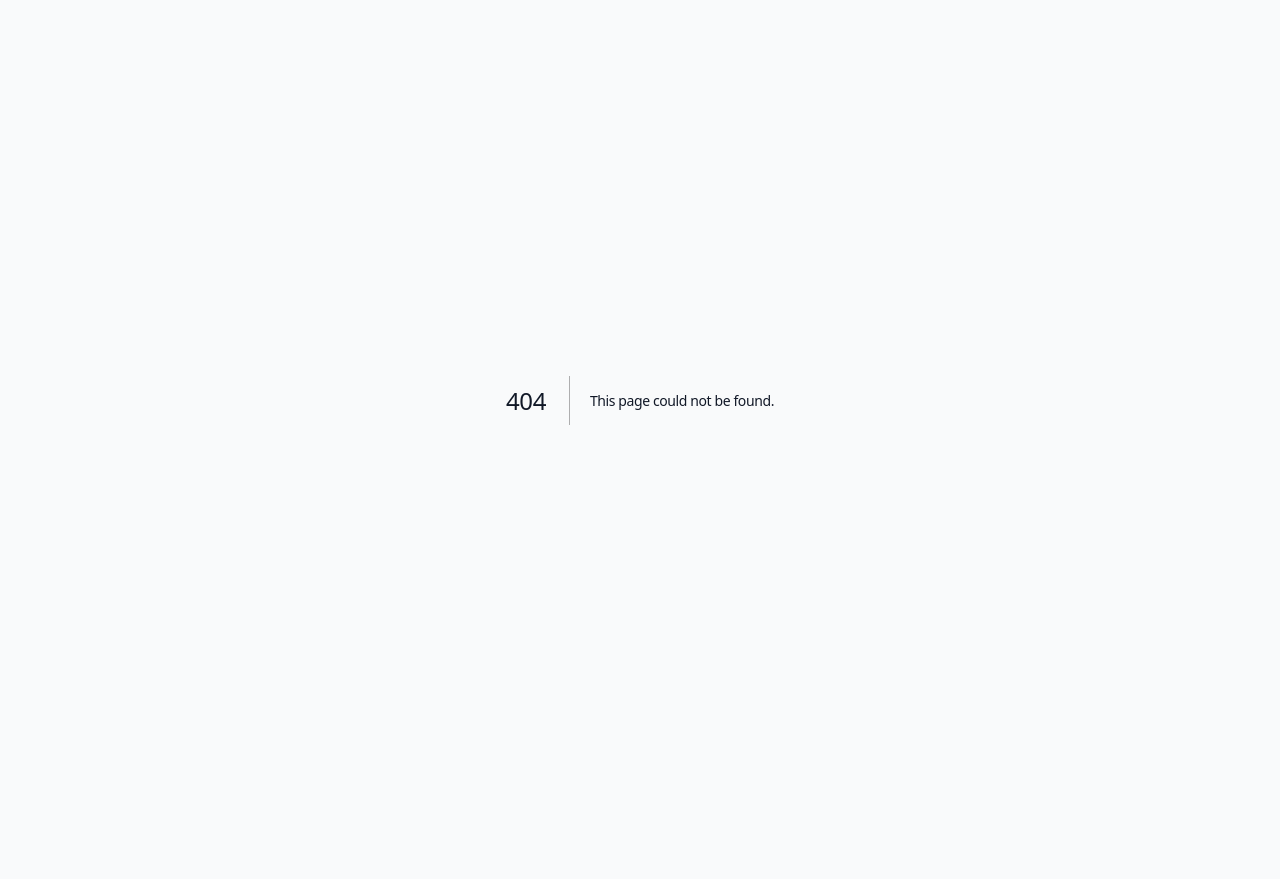
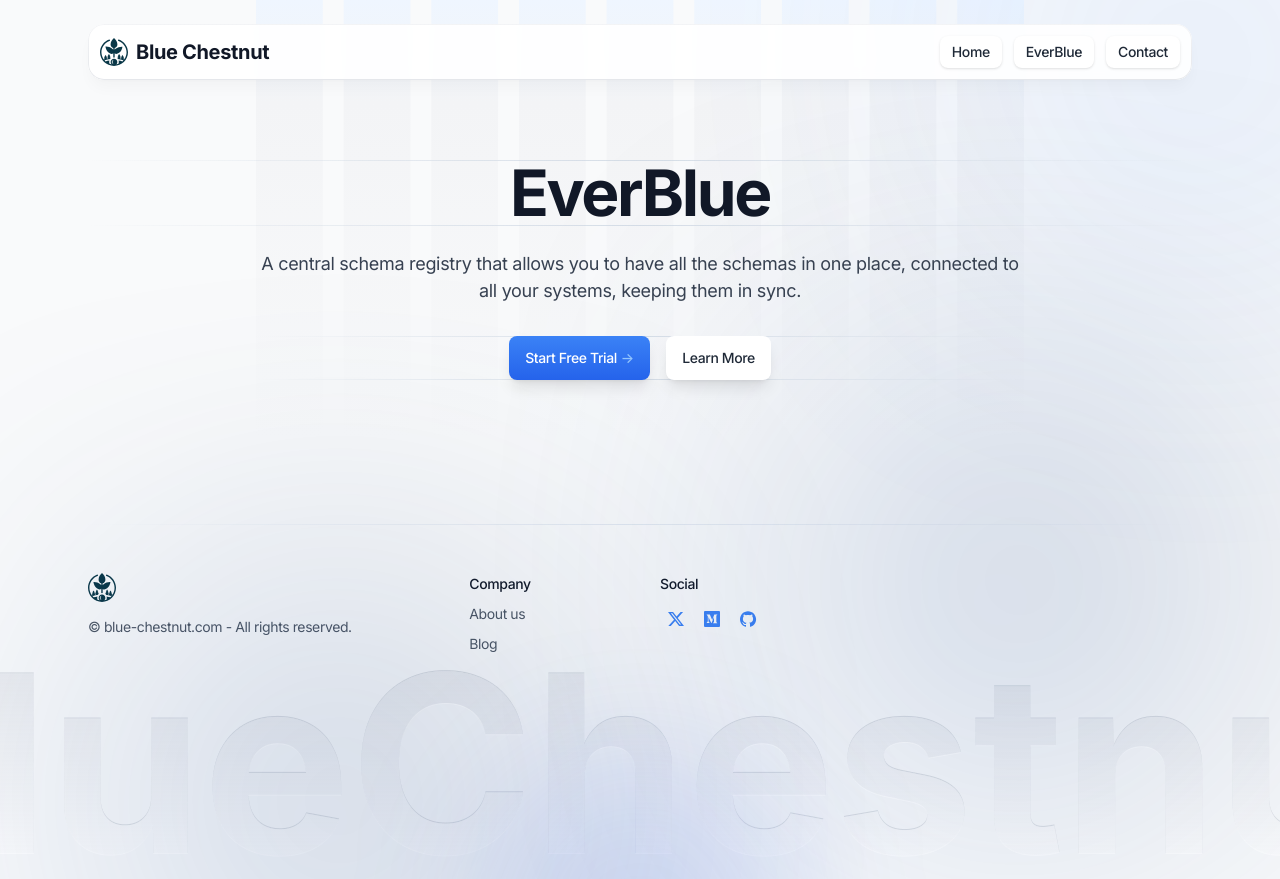
Before and after one commit to Blue-Chestnut/landingpage, a Next.js app: page /everblue in a window 1280 px wide. Before the commit this address had no page. Before the commit the page ends 800 px from the top, so only its background shows below. Built offline with nearby package versions, Linux system fonts and the light colour scheme.

Commit message:
added everblue

```diff
--- /dev/null
+++ b/app/(default)/everblue/page.tsx
@@ -0,0 +1,15 @@
+import HeroEverBlue from "@/components/hero-everblue";
+
+export const metadata = {
+    title: "Blue Chestnut - EverBlue",
+    description:
+        "EverBlue is a central schema registry that allows you to have all the schemas in one place, connected to all your systems.",
+};
+
+export default function EverBlue() {
+    return (
+        <>
+            <HeroEverBlue />
+        </>
+    );
+}
--- a/app/(default)/services/page.tsx
+++ /dev/null
@@ -1,11 +0,0 @@
-export const metadata = {
-    title: "Blue Chestnut - Services",
-    description: "Services Page of Blue Chestnut",
-};
-
-export default function Services() {
-    return (
-        <>
-        </>
-    );
-}
--- a/components/cta.tsx
+++ b/components/cta.tsx
@@ -31,18 +31,15 @@ export default function Cta() {
           </div>
           <div className="px-4 py-12 md:px-12 md:py-20">
             <h2 className="mb-6 border-y text-3xl font-bold text-gray-200 [border-image:linear-gradient(to_right,transparent,theme(colors.slate.700/.7),transparent)1] md:mb-12 md:text-4xl">
-              Create your next project with Simple
+              Create your next project with Blue Chestnut
             </h2>
             <div className="mx-auto max-w-xs sm:flex sm:max-w-none sm:justify-center">
               <a
                 className="btn group mb-4 w-full bg-gradient-to-t from-blue-600 to-blue-500 bg-[length:100%_100%] bg-[bottom] text-white shadow hover:bg-[length:100%_150%] sm:mb-0 sm:w-auto"
-                href="#0"
+                href="mailto:contact@bluechestnut.com"
               >
                 <span className="relative inline-flex items-center">
-                  Start Free Trial{" "}
-                  <span className="ml-1 tracking-normal text-blue-300 transition-transform group-hover:translate-x-0.5">
-                    -&gt;
-                  </span>
+                  Contact Us
                 </span>
               </a>
             </div>
--- /dev/null
+++ b/components/hero-everblue.tsx
@@ -0,0 +1,68 @@
+import Image from "next/image";
+import PageIllustration from "@/components/page-illustration";
+
+export default function HeroEverBlue() {
+    return (
+        <section className="relative">
+            <PageIllustration />
+            <div className="mx-auto max-w-6xl px-4 sm:px-6">
+                {/* Hero content */}
+                <div className="pb-12 pt-32 md:pb-20 md:pt-40">
+                    {/* Section header */}
+                    <div className="pb-12 text-center md:pb-16">
+                        <h1
+                            className="mb-6 border-y text-5xl font-bold [border-image:linear-gradient(to_right,transparent,theme(colors.slate.300/.8),transparent)1] md:text-6xl"
+                            data-aos="zoom-y-out"
+                            data-aos-delay={150}
+                        >
+                            EverBlue
+                        </h1>
+                        <div className="mx-auto max-w-3xl">
+                            <p
+                                className="mb-8 text-lg text-gray-700"
+                                data-aos="zoom-y-out"
+                                data-aos-delay={300}
+                            >
+                                A central schema registry that allows you to
+                                have all the schemas in one place, connected to
+                                all your systems, keeping them in sync.
+                            </p>
+                            <div className="relative before:absolute before:inset-0 before:border-y before:[border-image:linear-gradient(to_right,transparent,theme(colors.slate.300/.8),transparent)1]">
+                                <div
+                                    className="mx-auto max-w-xs sm:flex sm:max-w-none sm:justify-center"
+                                    data-aos="zoom-y-out"
+                                    data-aos-delay={450}
+                                >
+                                    <a
+                                        className="btn group mb-4 w-full bg-gradient-to-t from-blue-600 to-blue-500 bg-[length:100%_100%] bg-[bottom] text-white shadow hover:bg-[length:100%_150%] sm:mb-0 sm:w-auto"
+                                        href="mailto:contact@bluechestnut.com"
+                                    >
+                                        <span className="relative inline-flex items-center">
+                                            Start Free Trial{" "}
+                                            <span className="ml-1 tracking-normal text-blue-300 transition-transform group-hover:translate-x-0.5">
+                                                -&gt;
+                                            </span>
+                                        </span>
+                                    </a>
+                                    <a
+                                        className="btn w-full bg-white text-gray-800 shadow hover:bg-gray-50 sm:ml-4 sm:w-auto"
+                                        href="#0"
+                                    >
+                                        Learn More
+                                    </a>
+                                </div>
+                            </div>
+                        </div>
+                    </div>
+                    {/* Hero image */}
+                    <div
+                        className="mx-auto max-w-3xl"
+                        data-aos="zoom-y-out"
+                        data-aos-delay={600}
+                    >
+                    </div>
+                </div>
+            </div>
+        </section>
+    );
+}
--- a/components/hero-home.tsx
+++ b/components/hero-home.tsx
@@ -23,7 +23,8 @@ export default function HeroHome() {
                 data-aos="zoom-y-out"
                 data-aos-delay={300}
               >
-                We build the bridge between your real world problems and cutting edge AI technology.
+                We build the bridge between your real world problems and cutting
+                edge AI technology.
               </p>
               <div className="relative before:absolute before:inset-0 before:border-y before:[border-image:linear-gradient(to_right,transparent,theme(colors.slate.300/.8),transparent)1]">
                 <div
@@ -44,7 +45,7 @@ export default function HeroHome() {
                   </a>
                   <a
                     className="btn w-full bg-white text-gray-800 shadow hover:bg-gray-50 sm:ml-4 sm:w-auto"
-                    href="#0"
+                    href="/everblue"
                   >
                     Learn More
                   </a>
@@ -58,13 +59,16 @@ export default function HeroHome() {
             data-aos="zoom-y-out"
             data-aos-delay={600}
           >
-            {/* <div className="relative aspect-video rounded-2xl bg-gray-900 px-5 py-3 shadow-xl before:pointer-events-none before:absolute before:-inset-5 before:border-y before:[border-image:linear-gradient(to_right,transparent,theme(colors.slate.300/.8),transparent)1] after:absolute after:-inset-5 after:-z-10 after:border-x after:[border-image:linear-gradient(to_bottom,transparent,theme(colors.slate.300/.8),transparent)1]">
+            {
+              /* <div className="relative aspect-video rounded-2xl bg-gray-900 px-5 py-3 shadow-xl before:pointer-events-none before:absolute before:-inset-5 before:border-y before:[border-image:linear-gradient(to_right,transparent,theme(colors.slate.300/.8),transparent)1] after:absolute after:-inset-5 after:-z-10 after:border-x after:[border-image:linear-gradient(to_bottom,transparent,theme(colors.slate.300/.8),transparent)1]">
               <div className="relative mb-8 flex items-center justify-between before:block before:h-[9px] before:w-[41px] before:bg-[length:16px_9px] before:[background-image:radial-gradient(circle_at_4.5px_4.5px,_theme(colors.gray.600)_4.5px,_transparent_0)] after:w-[41px]">
                 <span className="text-[13px] font-medium text-white">
                   cruip.com
                 </span>
-              </div> */}
-              {/* <div className="font-mono text-gray-500 [&_span]:opacity-0">
+              </div> */
+            }
+            {
+              /* <div className="font-mono text-gray-500 [&_span]:opacity-0">
                 <span className="animate-[code-1_10s_infinite] text-gray-200">
                   npm login
                 </span>{" "}
@@ -87,7 +91,8 @@ export default function HeroHome() {
                 <span className="animate-[code-6_10s_infinite]">
                   Package published.
                 </span>
-              </div> */}
+              </div> */
+            }
             {/* </div> */}
           </div>
         </div>
--- a/components/ui/footer.tsx
+++ b/components/ui/footer.tsx
@@ -7,7 +7,11 @@ export default function Footer({ border = false }: { border?: boolean }) {
       <div className="mx-auto max-w-6xl px-4 sm:px-6">
         {/* Top area: Blocks */}
         <div
-          className={`grid gap-10 py-8 sm:grid-cols-12 md:py-12 ${border ? "border-t [border-image:linear-gradient(to_right,transparent,theme(colors.slate.200),transparent)1]" : ""}`}
+          className={`grid gap-10 py-8 sm:grid-cols-12 md:py-12 ${
+            border
+              ? "border-t [border-image:linear-gradient(to_right,transparent,theme(colors.slate.200),transparent)1]"
+              : ""
+          }`}
         >
           {/* 1st block */}
           <div className="space-y-2 sm:col-span-12 lg:col-span-4">
@@ -20,7 +24,8 @@ export default function Footer({ border = false }: { border?: boolean }) {
           </div>
 
           {/* 2nd block */}
-          {/* <div className="space-y-2 sm:col-span-6 md:col-span-3 lg:col-span-2">
+          {
+            /* <div className="space-y-2 sm:col-span-6 md:col-span-3 lg:col-span-2">
             <h3 className="text-sm font-medium">Product</h3>
             <ul className="space-y-2 text-sm">
               <li>
@@ -64,7 +69,8 @@ export default function Footer({ border = false }: { border?: boolean }) {
                 </Link>
               </li>
             </ul>
-          </div> */}
+          </div> */
+          }
 
           {/* 3rd block */}
           <div className="space-y-2 sm:col-span-6 md:col-span-3 lg:col-span-2">
@@ -78,14 +84,16 @@ export default function Footer({ border = false }: { border?: boolean }) {
                   About us
                 </Link>
               </li>
-              {/* <li>
+              {
+                /* <li>
                 <Link
                   className="text-gray-600 transition hover:text-gray-900"
                   href="#0"
                 >
                   Diversity & Inclusion
                 </Link>
-              </li> */}
+              </li> */
+              }
               <li>
                 <Link
                   className="text-gray-600 transition hover:text-gray-900"
@@ -94,27 +102,32 @@ export default function Footer({ border = false }: { border?: boolean }) {
                   Blog
                 </Link>
               </li>
-              {/* <li>
+              {
+                /* <li>
                 <Link
                   className="text-gray-600 transition hover:text-gray-900"
                   href="#0"
                 >
                   Careers
                 </Link>
-              </li> */}
-              {/* <li>
+              </li> */
+              }
+              {
+                /* <li>
                 <Link
                   className="text-gray-600 transition hover:text-gray-900"
                   href="#0"
                 >
                   Financial statements
                 </Link>
-              </li> */}
+              </li> */
+              }
             </ul>
           </div>
 
           {/* 4th block */}
-          {/* <div className="space-y-2 sm:col-span-6 md:col-span-3 lg:col-span-2">
+          {
+            /* <div className="space-y-2 sm:col-span-6 md:col-span-3 lg:col-span-2">
             <h3 className="text-sm font-medium">Resources</h3>
             <ul className="space-y-2 text-sm">
               <li>
@@ -142,7 +155,8 @@ export default function Footer({ border = false }: { border?: boolean }) {
                 </Link>
               </li>
             </ul>
-          </div> */}
+          </div> */
+          }
 
           {/* 5th block */}
           <div className="space-y-2 sm:col-span-6 md:col-span-3 lg:col-span-2">
@@ -159,7 +173,8 @@ export default function Footer({ border = false }: { border?: boolean }) {
                     viewBox="0 0 32 32"
                     xmlns="http://www.w3.org/2000/svg"
                   >
-                    <path d="m13.063 9 3.495 4.475L20.601 9h2.454l-5.359 5.931L24 23h-4.938l-3.866-4.893L10.771 23H8.316l5.735-6.342L8 9h5.063Zm-.74 1.347h-1.457l8.875 11.232h1.36l-8.778-11.232Z"></path>
+                    <path d="m13.063 9 3.495 4.475L20.601 9h2.454l-5.359 5.931L24 23h-4.938l-3.866-4.893L10.771 23H8.316l5.735-6.342L8 9h5.063Zm-.74 1.347h-1.457l8.875 11.232h1.36l-8.778-11.232Z">
+                    </path>
                   </svg>
                 </Link>
               </li>
@@ -174,7 +189,8 @@ export default function Footer({ border = false }: { border?: boolean }) {
                     viewBox="0 0 32 32"
                     xmlns="http://www.w3.org/2000/svg"
                   >
-                    <path d="M23 8H9a1 1 0 0 0-1 1v14a1 1 0 0 0 1 1h14a1 1 0 0 0 1-1V9a1 1 0 0 0-1-1Zm-1.708 3.791-.858.823a.251.251 0 0 0-.1.241V18.9a.251.251 0 0 0 .1.241l.838.823v.181h-4.215v-.181l.868-.843c.085-.085.085-.11.085-.241v-4.887l-2.41 6.131h-.329l-2.81-6.13V18.1a.567.567 0 0 0 .156.472l1.129 1.37v.181h-3.2v-.181l1.129-1.37a.547.547 0 0 0 .146-.472v-4.749a.416.416 0 0 0-.138-.351l-1-1.209v-.181H13.8l2.4 5.283 2.122-5.283h2.971l-.001.181Z"></path>
+                    <path d="M23 8H9a1 1 0 0 0-1 1v14a1 1 0 0 0 1 1h14a1 1 0 0 0 1-1V9a1 1 0 0 0-1-1Zm-1.708 3.791-.858.823a.251.251 0 0 0-.1.241V18.9a.251.251 0 0 0 .1.241l.838.823v.181h-4.215v-.181l.868-.843c.085-.085.085-.11.085-.241v-4.887l-2.41 6.131h-.329l-2.81-6.13V18.1a.567.567 0 0 0 .156.472l1.129 1.37v.181h-3.2v-.181l1.129-1.37a.547.547 0 0 0 .146-.472v-4.749a.416.416 0 0 0-.138-.351l-1-1.209v-.181H13.8l2.4 5.283 2.122-5.283h2.971l-.001.181Z">
+                    </path>
                   </svg>
                 </Link>
               </li>
@@ -189,7 +205,8 @@ export default function Footer({ border = false }: { border?: boolean }) {
                     viewBox="0 0 32 32"
                     xmlns="http://www.w3.org/2000/svg"
                   >
-                    <path d="M16 8.2c-4.4 0-8 3.6-8 8 0 3.5 2.3 6.5 5.5 7.6.4.1.5-.2.5-.4V22c-2.2.5-2.7-1-2.7-1-.4-.9-.9-1.2-.9-1.2-.7-.5.1-.5.1-.5.8.1 1.2.8 1.2.8.7 1.3 1.9.9 2.3.7.1-.5.3-.9.5-1.1-1.8-.2-3.6-.9-3.6-4 0-.9.3-1.6.8-2.1-.1-.2-.4-1 .1-2.1 0 0 .7-.2 2.2.8.6-.2 1.3-.3 2-.3s1.4.1 2 .3c1.5-1 2.2-.8 2.2-.8.4 1.1.2 1.9.1 2.1.5.6.8 1.3.8 2.1 0 3.1-1.9 3.7-3.7 3.9.3.4.6.9.6 1.6v2.2c0 .2.1.5.6.4 3.2-1.1 5.5-4.1 5.5-7.6-.1-4.4-3.7-8-8.1-8z"></path>
+                    <path d="M16 8.2c-4.4 0-8 3.6-8 8 0 3.5 2.3 6.5 5.5 7.6.4.1.5-.2.5-.4V22c-2.2.5-2.7-1-2.7-1-.4-.9-.9-1.2-.9-1.2-.7-.5.1-.5.1-.5.8.1 1.2.8 1.2.8.7 1.3 1.9.9 2.3.7.1-.5.3-.9.5-1.1-1.8-.2-3.6-.9-3.6-4 0-.9.3-1.6.8-2.1-.1-.2-.4-1 .1-2.1 0 0 .7-.2 2.2.8.6-.2 1.3-.3 2-.3s1.4.1 2 .3c1.5-1 2.2-.8 2.2-.8.4 1.1.2 1.9.1 2.1.5.6.8 1.3.8 2.1 0 3.1-1.9 3.7-3.7 3.9.3.4.6.9.6 1.6v2.2c0 .2.1.5.6.4 3.2-1.1 5.5-4.1 5.5-7.6-.1-4.4-3.7-8-8.1-8z">
+                    </path>
                   </svg>
                 </Link>
               </li>
@@ -200,13 +217,15 @@ export default function Footer({ border = false }: { border?: boolean }) {
 
       {/* Big text */}
       <div className="relative -mt-16 h-60 w-full" aria-hidden="true">
-        <div className="pointer-events-none absolute left-1/2 -z-10 -translate-x-1/2 text-center text-[348px] font-bold leading-none before:bg-gradient-to-b before:from-gray-200 before:to-gray-100/30 before:to-80% before:bg-clip-text before:text-transparent before:content-['Simple'] after:absolute after:inset-0 after:bg-gray-300/70 after:bg-clip-text after:text-transparent after:mix-blend-darken after:content-['Simple'] after:[text-shadow:0_1px_0_white]"></div>
+        <div className="pointer-events-none absolute left-1/2 -z-10 -translate-x-1/2 text-center text-[248px] font-bold leading-none before:bg-gradient-to-b before:from-gray-200 before:to-gray-100/30 before:to-80% before:bg-clip-text before:text-transparent before:content-['BlueChestnut'] after:absolute after:inset-0 after:bg-gray-300/70 after:bg-clip-text after:text-transparent after:mix-blend-darken after:content-['BlueChestnut'] after:[text-shadow:0_1px_0_white]">
+        </div>
         {/* Glow */}
         <div
           className="absolute bottom-0 left-1/2 -translate-x-1/2 translate-y-2/3"
           aria-hidden="true"
         >
-          <div className="h-56 w-56 rounded-full border-[20px] border-blue-700 blur-[80px]"></div>
+          <div className="h-56 w-56 rounded-full border-[20px] border-blue-700 blur-[80px]">
+          </div>
         </div>
       </div>
     </footer>
--- a/components/ui/header.tsx
+++ b/components/ui/header.tsx
@@ -9,6 +9,7 @@ export default function Header() {
           {/* Site branding */}
           <div className="flex flex-1 items-center">
             <Logo />
+            <span className="text-xl font-bold pl-2">Blue Chestnut</span>
           </div>
 
           {/* Desktop sign in links */}
@@ -23,10 +24,10 @@ export default function Header() {
             </li>
             <li>
               <Link
-                href="/services"
+                href="/everblue"
                 className="btn-sm bg-white text-gray-800 shadow hover:bg-gray-50"
               >
-                Services
+                EverBlue
               </Link>
             </li>
             <li>
```
Also changed, not shown: 1 other file (tests, documents, lock files or other folders).
